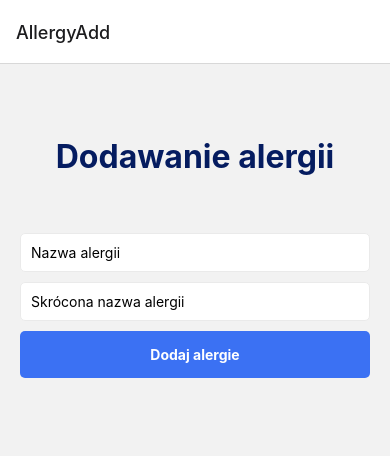
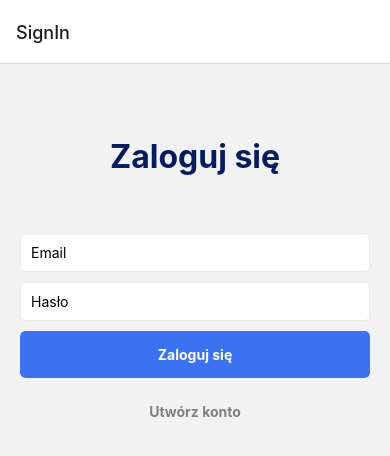
Before and after one commit to kriszub98/praca-dyplomowa-frontend, a React Native app: screen / in a window 390 px wide. Shown: the top 456 px of the page. Built offline with nearby package versions, Linux system fonts and the light colour scheme; no server answers.

Commit message:
CustomButton is now pressable, Products now use logged user token

```diff
--- a/src/components/AllergyContainer/AllergyContainer.js
+++ b/src/components/AllergyContainer/AllergyContainer.js
@@ -14,6 +14,7 @@ export default AllergyContainer;
 
 const styles = StyleSheet.create({
 	container: {
+		width: '100%',
 		flexDirection: 'row',
 		flexWrap: 'wrap',
 		justifyContent: 'space-between'
--- a/src/components/CustomButton.js
+++ b/src/components/CustomButton.js
@@ -1,31 +1,40 @@
-import { StyleSheet, Text, TouchableOpacity } from 'react-native';
+import { StyleSheet, Text, Pressable, View } from 'react-native';
 import React from 'react';
+import CustomColors from '../constans/Colors';
 
 const CustomButton = ({ onPress, text, type = 'PRIMARY', bgColor, fgColor }) => {
 	return (
-		<TouchableOpacity
-			onPress={onPress}
-			style={[ styles.container, styles[`container_${type}`], bgColor ? { backgroundColor: bgColor } : {} ]}
-		>
-			<Text style={[ styles.text, styles[`text_${type}`], fgColor ? { color: fgColor } : {} ]}>{text}</Text>
-		</TouchableOpacity>
+		<View style={styles.pressableContainer}>
+			<Pressable
+				onPress={onPress}
+				style={[ styles.container, styles[`container_${type}`], bgColor ? { backgroundColor: bgColor } : {} ]}
+				android_ripple={{
+					color: type === 'PRIMARY' ? CustomColors.primaryButtonRipple : false,
+					borderless: true
+				}}
+			>
+				<Text style={[ styles.text, styles[`text_${type}`], fgColor ? { color: fgColor } : {} ]}>{text}</Text>
+			</Pressable>
+		</View>
 	);
 };
 
 export default CustomButton;
 
 const styles = StyleSheet.create({
+	pressableContainer: {
+		width: '100%',
+		borderRadius: 5,
+		marginVertical: 5,
+		overflow: 'hidden'
+	},
 	container: {
-		width: '100%',
-
 		padding: 15,
-		marginVertical: 5,
-
 		alignItems: 'center',
 		borderRadius: 5
 	},
 	container_PRIMARY: {
-		backgroundColor: '#3B71F3'
+		backgroundColor: CustomColors.primaryButton
 	},
 	container_TERTIARY: {},
 	text: {
--- a/src/constans/Colors.js
+++ b/src/constans/Colors.js
@@ -3,6 +3,8 @@ export default {
 	rootBackgroundColor: 'hsl(200, 33%, 98%)',
 	primaryColor: '#4a148c',
 	accentColor: '#ff6f00',
+	primaryButton: 'hsl(222, 88%, 59%)',
+	primaryButtonRipple: 'hsl(222, 88%, 70%)',
 
 	// RecipeDetail
 	recipeIngridientBackground: 'hsl(200, 40%, 90%)',
--- a/src/hooks/useProducts.js
+++ b/src/hooks/useProducts.js
@@ -14,11 +14,8 @@ const useProducts = () => {
 		}
 	};
 
-	const addProduct = async (name, description, allergies) => {
+	const addProduct = async (name, description, token, allergies) => {
 		try {
-			//TODO: użyj tego ze state
-			const token =
-				'eyJhbGciOiJIUzI1NiIsInR5cCI6IkpXVCJ9.eyJfaWQiOiI2MWZjNjIyMDA5ODA1M2JjYWVjMGUxODQiLCJpYXQiOjE2NDQ5MjIwNjF9.OcZIpedsedLgdoXy53k432fL0EkCgrgvWOhgkGhHnM8';
 			const result = await allergyBackend.post(
 				'/products',
 				{
--- a/src/navigation/Navigation.js
+++ b/src/navigation/Navigation.js
@@ -18,9 +18,9 @@ const Navigation = () => {
 	return (
 		<NavigationContainer>
 			<Stack.Navigator>
+				<Stack.Screen name="SignIn" component={SignInScreen} />
 				<Stack.Screen name="AllergyAdd" component={AllergyAddScreen} />
 				<Stack.Screen name="ProductAdd" component={ProductAddScreen} />
-				<Stack.Screen name="SignIn" component={SignInScreen} />
 				<Stack.Screen name="SignUp" component={SignUpScreen} />
 				<Stack.Screen name="RecipeList" component={RecipeListScreen} />
 				<Stack.Screen name="RecipeDetail" component={RecipeDetailScreen} />
--- a/src/screens/ProductAddScreen.js
+++ b/src/screens/ProductAddScreen.js
@@ -1,6 +1,7 @@
 import { StyleSheet, View, ScrollView } from 'react-native';
 import React, { useState } from 'react';
 import { useNavigation } from '@react-navigation/native';
+import { useSelector } from 'react-redux';
 
 import useAllergies from '../hooks/useAllergies';
 import useProducts from '../hooks/useProducts';
@@ -10,9 +11,10 @@ import CustomDimensions from '../constans/Dimensions';
 import TitleText from '../components/TitleText';
 import CustomInput from '../components/CustomInput';
 import CustomButton from '../components/CustomButton';
-import AllergyContainer from '../components/AllergyContainer/AllergyContainer';
+import AllergyContainer from '../components/AllergyContainer';
 
 const ProductAddScreen = () => {
+	const auth = useSelector((state) => state.auth);
 	const { allergies } = useAllergies();
 	const { addProduct, errorMessage } = useProducts();
 	const [ name, bindName, resetName ] = useInput('');
@@ -22,11 +24,11 @@ const ProductAddScreen = () => {
 	const navigation = useNavigation();
 
 	const onSubmitPressed = () => {
-		// TODO: Logowanie, a potem redirect do home
-		navigation.navigate('ProductList');
-		addProduct(name, description, chosenAllergies);
+		addProduct(name, description, auth.token, chosenAllergies);
 		resetName();
 		resetDescription();
+		// TODO: Zmień redirecta
+		return navigation.navigate('ProductList');
 	};
 
 	const onAllergyPressed = (allergy) => {
--- a/src/screens/SignInScreen.js
+++ b/src/screens/SignInScreen.js
@@ -28,7 +28,7 @@ const SignInScreen = () => {
 			const { user, token } = response.data;
 			dispatch(login(user, token));
 
-			return navigation.navigate('RecipeList');
+			return navigation.navigate('ProductAdd');
 		} catch (error) {
 			return setErrorMessage('Niepoprawne dane logowania');
 		}
```
